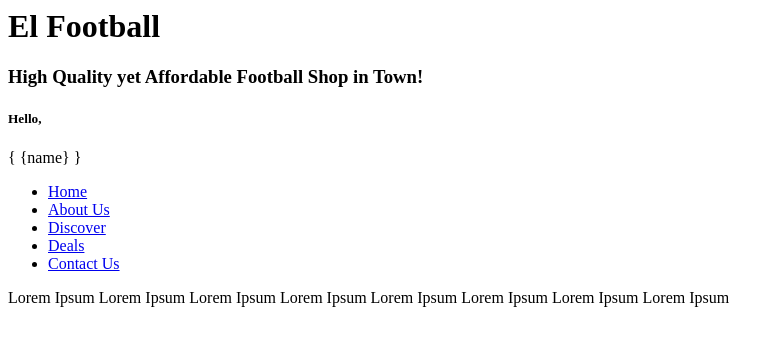
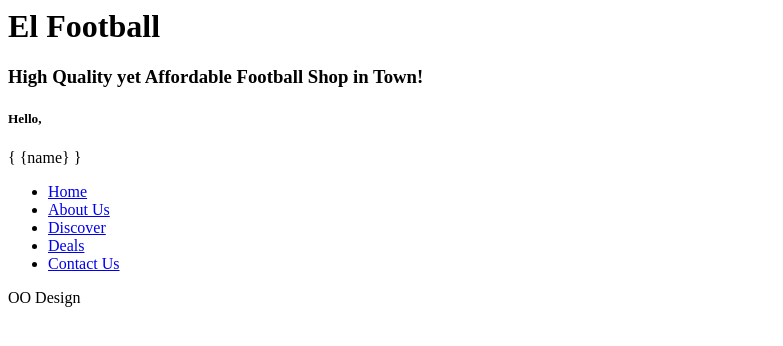
Before and after one commit to AsukaOurijya/el-football, a Django app: page / in a window 1280 px wide. Shown: the top 346 px of the page, without its empty margins (0-783 px from the left). Run offline with Django 5.2, Linux system fonts and the light colour scheme.

Commit message:
minor changes in main.html

```diff
--- a/main/templates/main.html
+++ b/main/templates/main.html
@@ -13,5 +13,5 @@
         <li><a href="menu">Contact Us</a></li>
     </ul>
 
-    <p>Lorem Ipsum Lorem Ipsum Lorem Ipsum Lorem Ipsum Lorem Ipsum Lorem Ipsum Lorem Ipsum Lorem Ipsum</p>
+    <p>OO Design</p>
 </nav>
```
